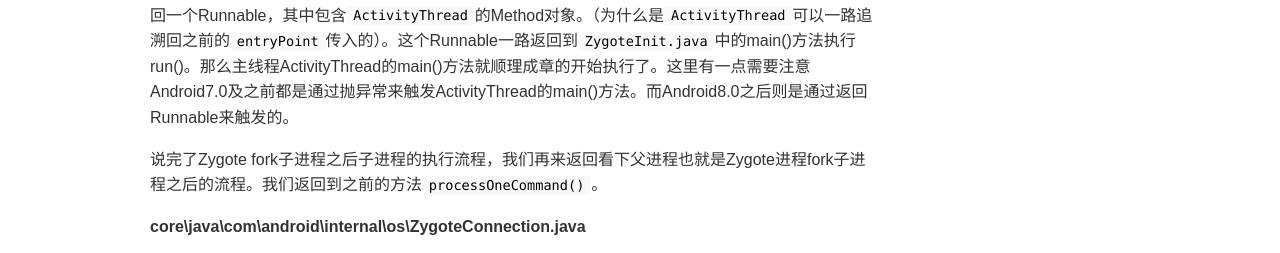
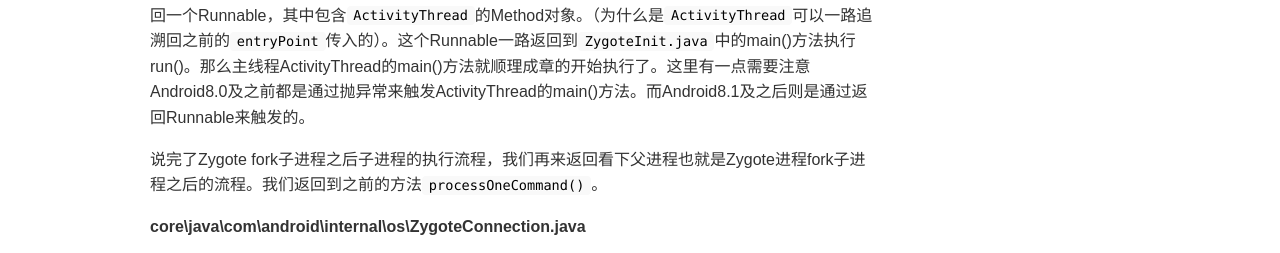
Before and after one commit to PeterXiaosa/PeterXiaosa.github.io, a Jekyll site: the page built from _posts/2020-03-30-Android应用程序进程启动过程.md, in a window 1280 px wide and 900 px high, scrolled down 22223 px. Shown: the part 228-481 px from the top of the window. Built offline with Jekyll 4.4.1, drawn with Linux system fonts in a browser that asks for light colours; comment, search, counter and statistics services are not loaded.

Commit message:
修改Android 8.0为8.1 由抛异常变为返回Runnable执行。

````diff
--- a/_posts/2020-03-30-Android应用程序进程启动过程.md
+++ b/_posts/2020-03-30-Android应用程序进程启动过程.md
@@ -1022,7 +1022,7 @@ Runnable processOneCommand(ZygoteServer zygoteServer) {
         }
     }
 ```
-注释1处，和`zygoteServer.closeServerSocket()`一样，我们需要将`mSocket`关闭。同时，我们之前有留意过一个参数`invokeWith`，这个值为null一直传递过来，所以必定会进入到注释2处的`ZygoteInit.zygoteInit()`方法。这个方法不再仔细介绍了。因为在介绍系统启动流程的时候介绍过。方法内部会建立Binder线程池为了字进程和AMS，WMS所在的SystemServer进程通信。同时会返回一个Runnable，其中包含`ActivityThread`的Method对象。（为什么是`ActivityThread`可以一路追溯回之前的`entryPoint`传入的）。这个Runnable一路返回到`ZygoteInit.java`中的main()方法执行run()。那么主线程ActivityThread的main()方法就顺理成章的开始执行了。这里有一点需要注意Android7.0及之前都是通过抛异常来触发ActivityThread的main()方法。而Android8.0之后则是通过返回Runnable来触发的。
+注释1处，和`zygoteServer.closeServerSocket()`一样，我们需要将`mSocket`关闭。同时，我们之前有留意过一个参数`invokeWith`，这个值为null一直传递过来，所以必定会进入到注释2处的`ZygoteInit.zygoteInit()`方法。这个方法不再仔细介绍了。因为在介绍系统启动流程的时候介绍过。方法内部会建立Binder线程池为了字进程和AMS，WMS所在的SystemServer进程通信。同时会返回一个Runnable，其中包含`ActivityThread`的Method对象。（为什么是`ActivityThread`可以一路追溯回之前的`entryPoint`传入的）。这个Runnable一路返回到`ZygoteInit.java`中的main()方法执行run()。那么主线程ActivityThread的main()方法就顺理成章的开始执行了。这里有一点需要注意Android8.0及之前都是通过抛异常来触发ActivityThread的main()方法。而Android8.1及之后则是通过返回Runnable来触发的。
 
 说完了Zygote fork子进程之后子进程的执行流程，我们再来返回看下父进程也就是Zygote进程fork子进程之后的流程。我们返回到之前的方法`processOneCommand()`。
 
````
